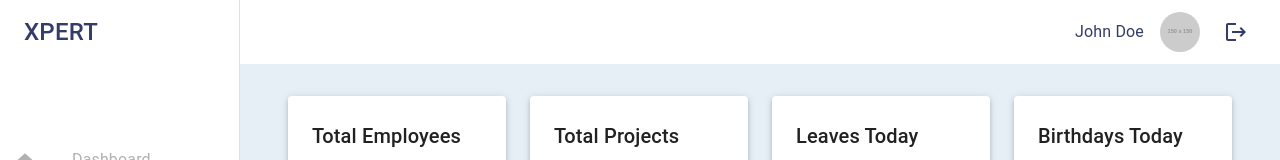
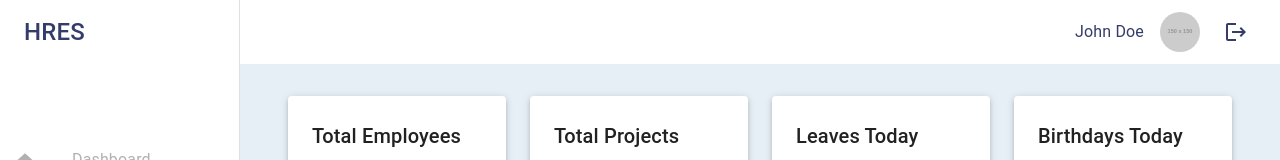
Before and after one commit to Sandun-Induranga/hr-empowerment-admin-panel, a React (Create React App) app: page /admin-panel in a window 1280 px wide. Shown: the top 160 px of the page. Built offline with nearby package versions, Linux system fonts and the light colour scheme.

Commit message:
Content Updated

```diff
--- a/src/components/MenuBar/MenuBar.tsx
+++ b/src/components/MenuBar/MenuBar.tsx
@@ -69,7 +69,7 @@ export const MenuBar = () => {
             >
                 <Toolbar>
                     <Typography variant="h6" noWrap sx={{ color: "#343C6A", fontSize: 24 }}>
-                        XPERT
+                        HRES
                     </Typography>
                 </Toolbar>
                 <MuiToolbar />
```
